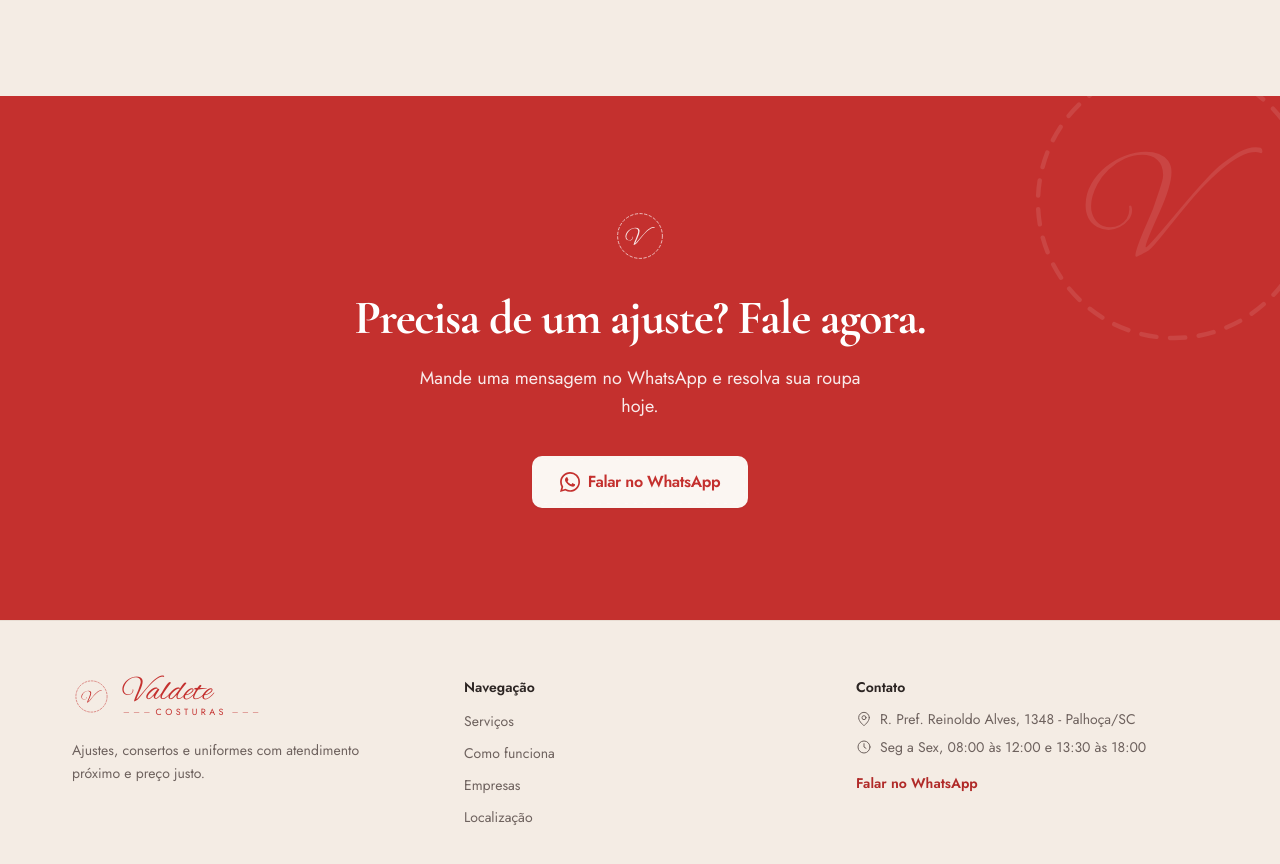
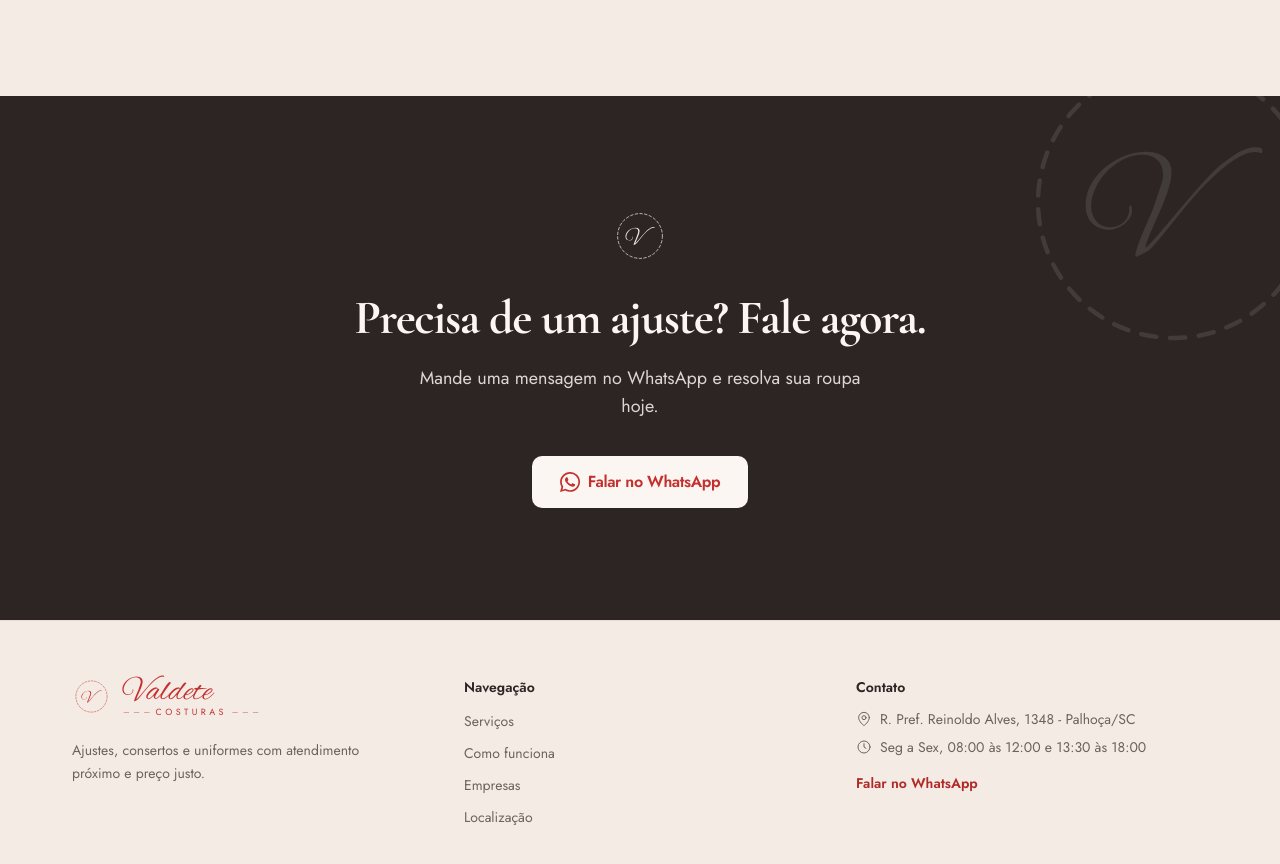
Before and after one commit to theusinshow/valdete-costuras, a Next.js app: page / in a window 1280 px wide. Shown: the part 4974-5838 px from the top of the page. Built offline with nearby package versions, Linux system fonts and the light colour scheme.

Commit message:
Refatora CTA final para banda carvão com vermelho só no botão (DEC-019)

```diff
--- a/src/components/sections/FinalCta.tsx
+++ b/src/components/sections/FinalCta.tsx
@@ -5,7 +5,7 @@ import { Monogram } from "@/components/Logo";
 
 export function FinalCta() {
   return (
-    <section className="relative overflow-hidden bg-accent text-accent-foreground">
+    <section className="relative overflow-hidden bg-text text-[color:var(--color-bg)]">
       {/* faint monogram watermark — perfectly still */}
       <Monogram
         size={340}
@@ -19,10 +19,10 @@ export function FinalCta() {
         <RevealGroup>
           <div className="rg-scale">
             <Monogram size={56} className="cta-seal mx-auto mb-6 text-white/90" />
-            <h2 className="mx-auto max-w-2xl text-balance text-3xl font-bold leading-tight tracking-tight text-accent-foreground md:text-5xl">
+            <h2 className="mx-auto max-w-2xl text-balance text-3xl font-bold leading-tight tracking-tight text-[color:var(--color-bg)] md:text-5xl">
               {finalCta.title}
             </h2>
-            <p className="mx-auto mt-4 max-w-md text-base text-accent-foreground/90 md:text-lg">
+            <p className="mx-auto mt-4 max-w-md text-base text-[color:var(--color-bg)]/85 md:text-lg">
               {finalCta.short}
             </p>
             <div className="mt-9 flex justify-center">
```
